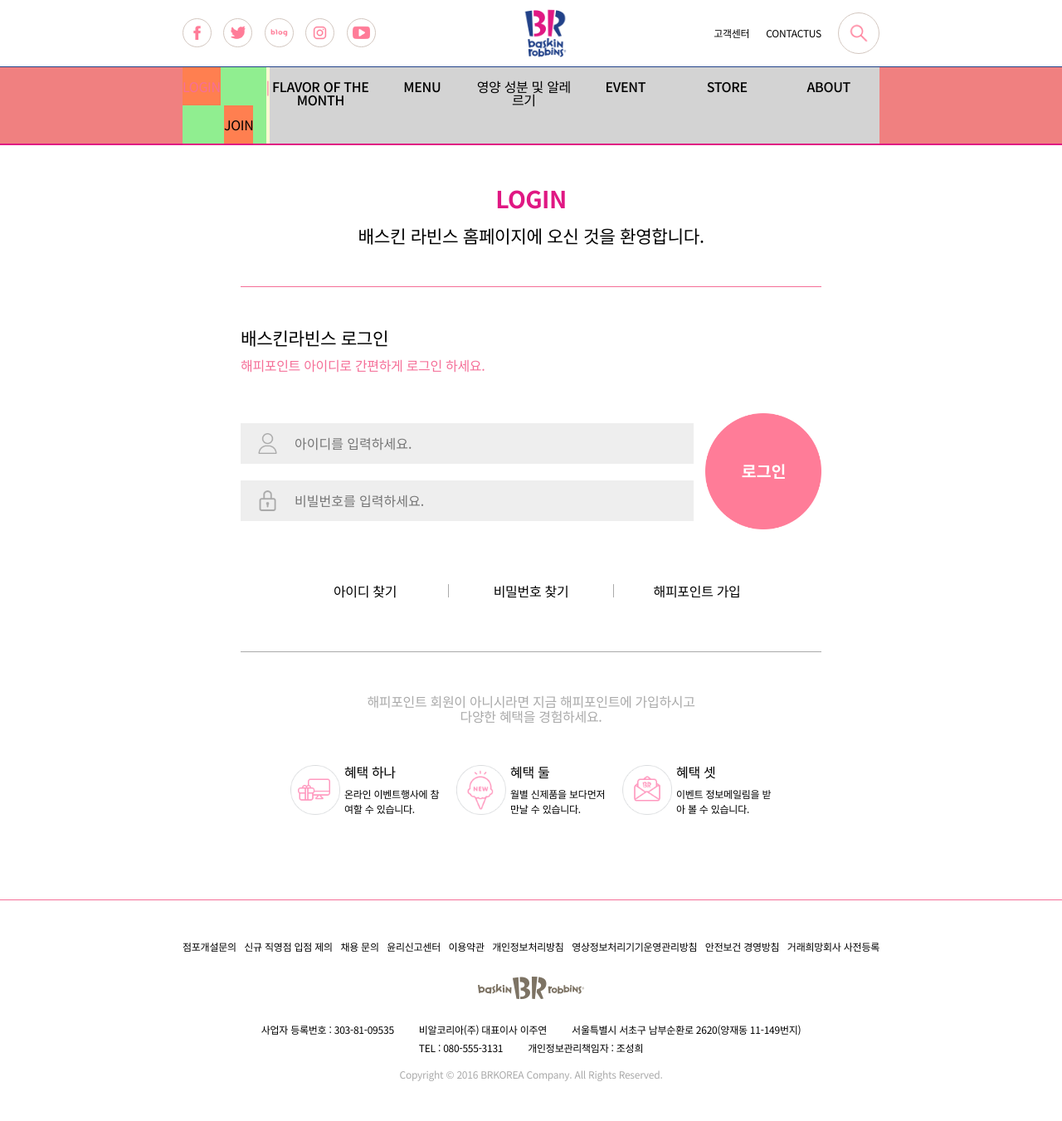
After one commit to seeunnyang/backinrabbins_project, a PHP site: page /login.html in a window 1280 px wide. The commit adds this page. Shown: the whole page at 83% size. Run offline with PHP 8.4, Linux system fonts and the light colour scheme.

Commit message:
login_css

```diff
--- a/index.html
+++ b/index.html
@@ -14,6 +14,7 @@
     <link rel="icon" href="파비콘.ico 경로" type="image/x-icon">
     <link rel="stylesheet" href="./style/reset.css">
     <link rel="stylesheet" href="./style/common.css">
+    <link rel="stylesheet" href="./style/index.css">
 </head>
 <body>
     <!-- header -->
--- /dev/null
+++ b/login.html
@@ -0,0 +1,281 @@
+<!DOCTYPE html>
+<html lang="ko">
+<head>
+    <meta charset="UTF-8">
+    <meta name="viewport" content="width=device-width, initial-scale=1.0">
+    <title>배스킨라빈스</title>
+    <!-- favicon, 스타일 -->
+    <link rel="shortcut icon" href="파비콘.ico 경로" type="image/x-icon">
+    <link rel="icon" href="파비콘.ico 경로" type="image/x-icon">
+    <link rel="stylesheet" href="./style/reset.css">
+    <link rel="stylesheet" href="./style/common.css">
+    <style>
+        main {
+            width:calc(100% - 740px); margin:0 auto;
+            /* background:lightblue; */
+        }
+        /* main > 자식 묶음 */
+        main > * {padding:50px 0; margin:0 250px;}
+        /* main title */
+        main > .title {text-align:center;}
+        main > .title h1 {
+            font-size:1.777rem; letter-spacing:-0.02em;
+            font-weight:700;
+            margin-bottom:20px;
+            color:#e01883;
+        }
+        main > .title p {font-size:1.333rem; letter-spacing:-0.02em;}
+        /* main login */
+        main .login {border-top:1px solid #f56f98;}
+        main .login .log_tit {margin-bottom:50px;}
+        main .login .log_tit .first {
+            font-size:1.333rem; letter-spacing:-0.02em;
+            margin-bottom:15px;
+        }
+        main .login .log_tit .last {
+            letter-spacing:-0.02em; color:#f56f98;
+        }
+        main .login #login_form {
+            margin-bottom:50px;
+            display:flex; justify-content:space-between;
+            align-items:center;
+            /* background:pink; */
+        }
+        main .login #login_form fieldset {
+            width:78%;
+            /* background:lightgoldenrodyellow; */
+        }
+        main .login #login_form fieldset >div {
+            display:flex; align-items:center;
+            padding:12px 20px;
+            background:#eee;
+        }
+        main .login #login_form fieldset >div img {margin-right:20px; width:25px; height:25px;}
+        main .login #login_form fieldset >div input {width:100%; background:none;}
+        main .login #login_form fieldset .id {margin-bottom:20px;}
+        main .login #login_form fieldset .id img {}
+        main .login #login_form fieldset .id #user_id {}
+        main .login #login_form fieldset .pw {}
+        main .login #login_form fieldset .pw img {}
+        main .login #login_form fieldset .pw #user_pw {}
+        main .login #login_form .login_btn {width:20%; background:none; /* background:lightcoral; */}
+        main .login #login_form .login_btn img {width:100%;}
+        main .login .find {
+            display:flex; justify-content:space-between;
+            text-align:center; padding:0 50px;
+        }
+        main .login .find a {
+            letter-spacing:-0.02em;
+            width:33.33%;
+            margin:15px 0;
+        }
+        main .login .find a:nth-child(2) {
+            border-right:1px solid #aaa; border-left:1px solid #aaa;
+        }
+        main .login .find a:hover {color:#e01883;}
+        /* main info */
+        main .info {
+            text-align: center;
+            border-top:1px solid #aaa;
+        }
+        main .info > p {
+            /* font-size:0.75rem; */ letter-spacing:-0.02em;
+            margin-bottom:50px; line-height:18px;
+            color:#aaa;
+        }
+        main .info .benefit {padding:0 50px;}
+        main .info .benefit ul {
+            display:flex; justify-content: space-between;
+        }
+        main .info .benefit ul li {
+            width:33.3%;
+            display:flex; justify-content:center;
+            margin:0 10px;
+        }
+        main .info .benefit ul li img {
+            margin-right:5px; width:60px; height:60px;
+        }
+        main .info .benefit ul li .txt {text-align:start;}
+        main .info .benefit ul li .txt .b_tit {
+            letter-spacing:-0.02em;
+            margin-bottom:10px;
+        }
+        main .info .benefit ul li .txt .b_con {letter-spacing:-0.02em; font-size:0.75rem; line-height:18px;}
+    </style>
+</head>
+<body>
+    <!-- header -->
+    <header>
+        <div class="h_top_bg">
+            <div class="h_top">
+                <div class="sns_icon">
+                    <a href="#"><img src="./images/icon/p_facebook_.png" alt=""></a>
+                    <a href="#"><img src="./images/icon/p_twitter_.png" alt=""></a>
+                    <a href="#"><img src="./images/icon/p_blog.png" alt=""></a>
+                    <a href="#"><img src="./images/icon/p_insta.png" alt=""></a>
+                    <a href="#"><img src="./images/icon/p_you.png" alt=""></a>
+                </div>
+                <h1><a href="#"><img src="./images/logo.png" alt=""></a></h1>
+                <div class="search">
+                    <a href="#">고객센터</a>
+                    <a href="#">CONTACTUS</a>
+                    <a href="#"><img src="./images/icon/p_search.png" alt=""></a>
+                </div>
+            </div>
+        </div>
+        <div class="h_btm_bg">
+            <div class="h_btm">
+                <div class="login">
+                    <a href="#">LOGIN</a>
+                    <a href="#">JOIN</a>
+                </div>
+                <div class="nav">
+                    <p class="line">|</p>
+                    <a href="#">FLAVOR OF THE MONTH</a>
+                    <a href="#">MENU</a>
+                    <a href="#">영양 성분 및 알레르기</a>
+                    <a href="#">EVENT</a>
+                    <a href="#">STORE</a>
+                    <a href="#">ABOUT</a>
+                </div>
+            </div>
+            <div class="open_nav_bg">
+                <div class="open_nav">
+                    <div class="login_wrap">
+                        <ul class="login">
+                            <li><a href="#"><img src="./images/icon/happy_point.png" alt=""></a></li>
+                            <li><p><em>해피포인트APP</em><br>설치하고<br>다양한 혜택을<br>받으세요!</p></li>
+                        </ul>
+                    </div>
+                    <div class="gnb_wrap">
+                        <ul class="gnb line"><li>|</li></ul>
+                        <ul class="gnb month">
+                            <li><a href="#"><img src="./images/nav_img.png" alt=""></a></li>
+                        </ul>
+                        <ul class="gnb">
+                            <li><a href="#">아이스크림</a></li>
+                            <li><a href="#">아이스크림케이크</a></li>
+                            <li><a href="#">음료</a></li>
+                            <li><a href="#">커피</a></li>
+                            <li><a href="#">디저트</a></li>
+                        </ul>
+                        <ul class="gnb">
+                            <li><a href="#">아이스크림</a></li>
+                            <li><a href="#">음료</a></li>
+                            <li><a href="#">커피</a></li>
+                        </ul>
+                        <ul class="gnb">
+                            <li><a href="#">진행중이벤트</a></li>
+                            <li><a href="#">당첨자발표</a></li>
+                        </ul>
+                        <ul class="gnb">
+                            <li><a href="#">매장찾기</a></li>
+                            <li><a href="#">고객센터</a></li>
+                            <li><a href="#">단체주문</a></li>
+                        </ul>
+                        <ul class="gnb">
+                            <li><a href="#">공지사항</a></li>
+                            <li><a href="#">보도자료</a></li>
+                            <li><a href="#">채용정보</a></li>
+                            <li><a href="#">점포개설문의</a></li>
+                            <li><a href="#">CONTACT US</a></li>
+                        </ul>
+                    </div>
+                </div>
+            </div>
+        </div>
+    </header>
+
+    <!-- main -->
+    <main>
+        <div class="title">
+            <h1>LOGIN</h1>
+            <p>배스킨 라빈스 홈페이지에 오신 것을 환영합니다.</p>
+        </div>
+        <div class="login">
+            <div class="log_tit">
+                <p class="first">배스킨라빈스 로그인</p>
+                <p class="last">해피포인트 아이디로 간편하게 로그인 하세요.</p>
+            </div>
+            <form action="#" method="post" id="login_form">
+                <fieldset>
+                    <legend class="skip">로그인양식</legend>
+                    <div class="id">
+                        <img src="./images/icon/id.png" alt="">
+                        <input type="text" name="user_id" id="user_id" placeholder="아이디를 입력하세요.">
+                    </div>
+                    <div class="pw">
+                        <img src="./images/icon/pw.png" alt="">
+                        <input type="password" name="user_pw" id="user_pw" placeholder="비빌번호를 입력하세요.">
+                    </div>
+                </fieldset>
+                <button type="button" class="login_btn"><img src="./images/icon/login_btn.png" alt=""></button>
+            </form>
+            <div class="find">
+                <a href="#">아이디 찾기</a>
+                <a href="#">비밀번호 찾기</a>
+                <a href="#">해피포인트 가입</a>
+            </div>
+        </div>
+        <div class="info">
+            <p>해피포인트 회원이 아니시라면 지금 해피포인트에 가입하시고<br>다양한 혜택을 경험하세요.</p>
+            <div class="benefit">
+                <ul>
+                    <li>
+                        <img src="./images/icon/benefit_1.png" alt="">
+                        <div class="txt">
+                            <p class="b_tit">혜택 하나</p>
+                            <p class="b_con">온라인 이벤트행사에 참여할 수 있습니다.</p>
+                        </div>
+                    </li>
+                    <li>
+                        <img src="./images/icon/benefit_2.png" alt="">
+                        <div class="txt">
+                            <p class="b_tit">혜택 둘</p>
+                            <p class="b_con">월별 신제품을 보다먼저 만날 수 있습니다.</p>
+                        </div>
+                    </li>
+                    <li>
+                        <img src="./images/icon/benefit_3.png" alt="">
+                        <div class="txt">
+                            <p class="b_tit">혜택 셋</p>
+                            <p class="b_con">이벤트 정보메일림을 받아 볼 수 있습니다.</p>
+                        </div>
+                    </li>
+                </ul>
+            </div>
+        </div>
+    </main>
+
+    <!-- footer -->
+    <footer>
+        <div class="f_top">
+            <a href="#">점포개설문의</a>
+            <a href="#">신규 직영점 입점 제의</a>
+            <a href="#">채용 문의</a>
+            <a href="#">윤리신고센터</a>
+            <a href="#">이용약관</a>
+            <a href="#">개인정보처리방침</a>
+            <a href="#">영상정보처리기기운영관리방침</a>
+            <a href="#">안전보건 경영방침</a>
+            <a href="#">거래희망회사 사전등록</a>
+        </div>
+        <h2 class="logo"><a href="#"><img src="./images/footer_logo.png" alt=""></a></h2>
+        <div class="f_btm">
+            <address>
+                <p>사업자 등록번호 : 303-81-09535</p>
+                <p>비알코리아(주) 대표이사 이주연</p>
+                <p>서울특별시 서초구 남부순환로 2620(양재동 11-149번지)</p>
+            </address>
+            <address>
+                <p>TEL : 080-555-3131</p>
+                <p>개인정보관리책임자 : 조성희</p>
+            </address>
+            <p class="copy">Copyright &copy; 2016 BRKOREA Company. All Rights Reserved.</p>
+        </div>
+    </footer>
+
+    <!-- script -->
+    <script src="./script/common.js"></script>
+</body>
+</html>
--- a/style/common.css
+++ b/style/common.css
@@ -136,133 +136,23 @@ header .h_btm_bg .open_nav_bg .open_nav .gnb_wrap .month li a img {width:180px;}
 header .h_btm_bg .open_nav_bg .open_nav .gnb_wrap .line {opacity:0;}
 
 
-/* main */
-main {width:100%; margin:0 auto;}
-/* main > section 묶음 */
-main > section {
-    padding:50px 0;
-}
-/* title 묶음 */
-main .title {
-    text-align:center;
-    padding-bottom:50px;
-}
-main .title p {
-    font-size:1.777rem; letter-spacing:-0.02em;
-    font-weight:700;
-}
-/* main swiper */
-main #main_slide {
-    width:100%; height:710px;
-}
-main #main_slide .swiper-wrapper {}
-main #main_slide .swiper-wrapper .swiper-slide {
-    display:flex; align-items:center;
-}
-main #main_slide .swiper-wrapper .slide1 {
-    background:url(../images/banner_1.png) no-repeat center;
-    background-size:cover;
-}
-main #main_slide .swiper-wrapper .slide2 {
-    background:url(../images/banner_2.png) no-repeat center;
-    background-size:cover;
-}
-main #main_slide .swiper-button-prev {
-    width:80px; height:80px; margin-left:20px;
-    background:url(../images/icon/prev.png) no-repeat center; background-size:cover;
-}
-main #main_slide .swiper-button-next {
-    width:80px; height:80px; margin-right:20px;
-    background:url(../images/icon/next.png) no-repeat center; background-size:cover;
-}
-main #main_slide .swiper-button-prev::after,
-main #main_slide .swiper-button-next::after {display:none;}
-/* main .video */
-main .video {
-    background:lightcoral;
-    width:calc(100% - 440px); margin:0 auto;
-}
-main .video iframe {
-    width:100%;
-    height:700px;
-}
-/* main .event */
-main .event {
-    width:calc(100% - 440px); margin:0 auto;
-    background:lightsalmon;
-    display:flex; flex-flow:column nowrap;
-}
-main .event .title {}
-main .event .title p {color:#E01883;}
-main .event .con {}
-main .event .con ul {
-    background:lightcyan;
-    display:flex; flex-flow:row nowrap;
-    justify-content:space-between;
-}
-main .event .con ul li {width:23%;}
-main .event .con ul li a {}
-main .event .con ul li a > img {width:100%;}
-main .event .con ul li a .store {
-    margin-top:20px;
-    display:flex; align-items:center;
-}
-main .event .con ul li a .store img {margin-right:10px;}
-main .event .con ul li a .store p {
-    letter-spacing:-0.02em; font-weight:500;
-}
-main .event .con ul li a .e_title {
-    font-size:1.333rem; letter-spacing:-0.02em;
-    margin:15px 0;
-}
-main .event .con ul li a .all_times {
-    letter-spacing:-0.02em;
-}
-/* main .store_delivery */
-main .store_delivery {
-    background:lightgoldenrodyellow;
-    display:flex; flex-flow:column nowrap;
-    align-items:center;
-    padding:50px 0;
-}
-main .store_delivery .title {
-    display:flex;
-}
-main .store_delivery .title p:first-child {color:#224289;}
-main .store_delivery .title p:nth-child(2) {margin:0 10px;}
-main .store_delivery .title p:last-child {color:#E01883;}
-main .store_delivery .con {
-    display:flex;
-}
-main .store_delivery .con a {width:50%;}
-main .store_delivery .con a img {}
-/* main .sns */
-main .sns {
-    background:lightgreen;
-}
-main .sns .title {}
-main .sns .title p {color:#224289;}
-main .sns .con {text-align: center;}
-main .sns .con a {margin:0 7px;}
-main .sns .con a img {border:1px solid #D3C7C0; border-radius:50%;}
-
-
-
 
 /* footer */
-footer {/* background:lightblue; */ width:100%; margin:0 auto; border-top:1px solid #f56f98;}
+footer {
+    width:100%; margin:50px auto 0; border-top:1px solid #f56f98;
+}
 footer > * {width:calc(100% - 440px); margin:0 auto;}
 footer * {font-size:0.75rem; letter-spacing:-0.02em;}
 footer .f_top {
     /* background:pink; */
     display:flex; justify-content:space-between;
 }
-footer .f_top a {display:inline-block; padding:20px 0;}
+footer .f_top a {display:inline-block; padding:50px 0 20px 0;}
 footer .f_top a:hover {color:#f56f98;}
 footer .logo {text-align:center;}
 footer .logo a {display:inline-block; padding:10px 0;}
 footer .logo a img {}
-footer .f_btm {padding:20px 0;}
+footer .f_btm {padding:20px 0 50px 0;}
 footer .f_btm address {
     display:flex; justify-content:center;
 }
--- a/style/reset.css
+++ b/style/reset.css
@@ -1,6 +1,15 @@
 /* local ot web(@impor) 글꼴 작성위치 */
-@import url('https://fonts.googleapis.com/css2?family=Baloo+2:wght@400;500;700&display=swap');
-
+/* @import url('https://fonts.googleapis.com/css2?family=Baloo+2:wght@400;500;700&display=swap'); */
+/* @import url('https://fonts.googleapis.com/css2?family=Baloo+2:wght@400;500;700&family=Noto+Sans+KR:wght@400;500;700&display=swap'); */
+@import url('https://fonts.googleapis.com/css2?family=Noto+Sans+KR:wght@400;500;700&display=swap');
+@font-face {
+    font-family: 'Baloo 2', cursive;
+    src: url(../Baloo_2/Baloo2-Bold.ttf) format('woff');
+    src: url(../Baloo_2/Baloo2-Medium.ttf) format('woff');
+    src: url(../Baloo_2/Baloo2-Regular.ttf) format('woff');
+    font-style: normal;
+    unicode-range: U+0041-005A, U+0061-007A, U+0030-0039; /* 영어대문자, 영어소문자, 숫자 */
+}
 /* reset.css */
 * {box-sizing:border-box;}
 html,body,
@@ -10,7 +19,8 @@ div,header,nav,aside,main,footer,
 article,figure,figcaption,section,video,
 table,thead,tbody,tfoot,tr,th,td,ul,ol,li,dl,dt,dd,
 form,fieldset,legend,input,select,option,button,label,textarea {
-    font-family: 'Baloo 2', cursive;
+    /* font-family: 'Baloo 2', cursive; */
+    font-family: 'Noto Sans KR', sans-serif;
     margin:0; padding:0; line-height:1.0;
     font-size:16px; font-style:normal; font-weight:normal;
     text-decoration:none;
```
Also changed, not shown: Baloo_2/OFL.txt (added, +93 -0 lines), style/index.css (added, +110 -0 lines), Baloo_2/Baloo2-Bold.ttf (added), Baloo_2/Baloo2-Medium.ttf (added), Baloo_2/Baloo2-Regular.ttf (added), images/banner_1.png, images/banner_2.png, images/icon/benefit_1.png (added), images/icon/benefit_2.png (added), images/icon/benefit_3.png (added), images/icon/id.png (added), images/icon/login_btn.png (added), images/icon/pw.png (added).
